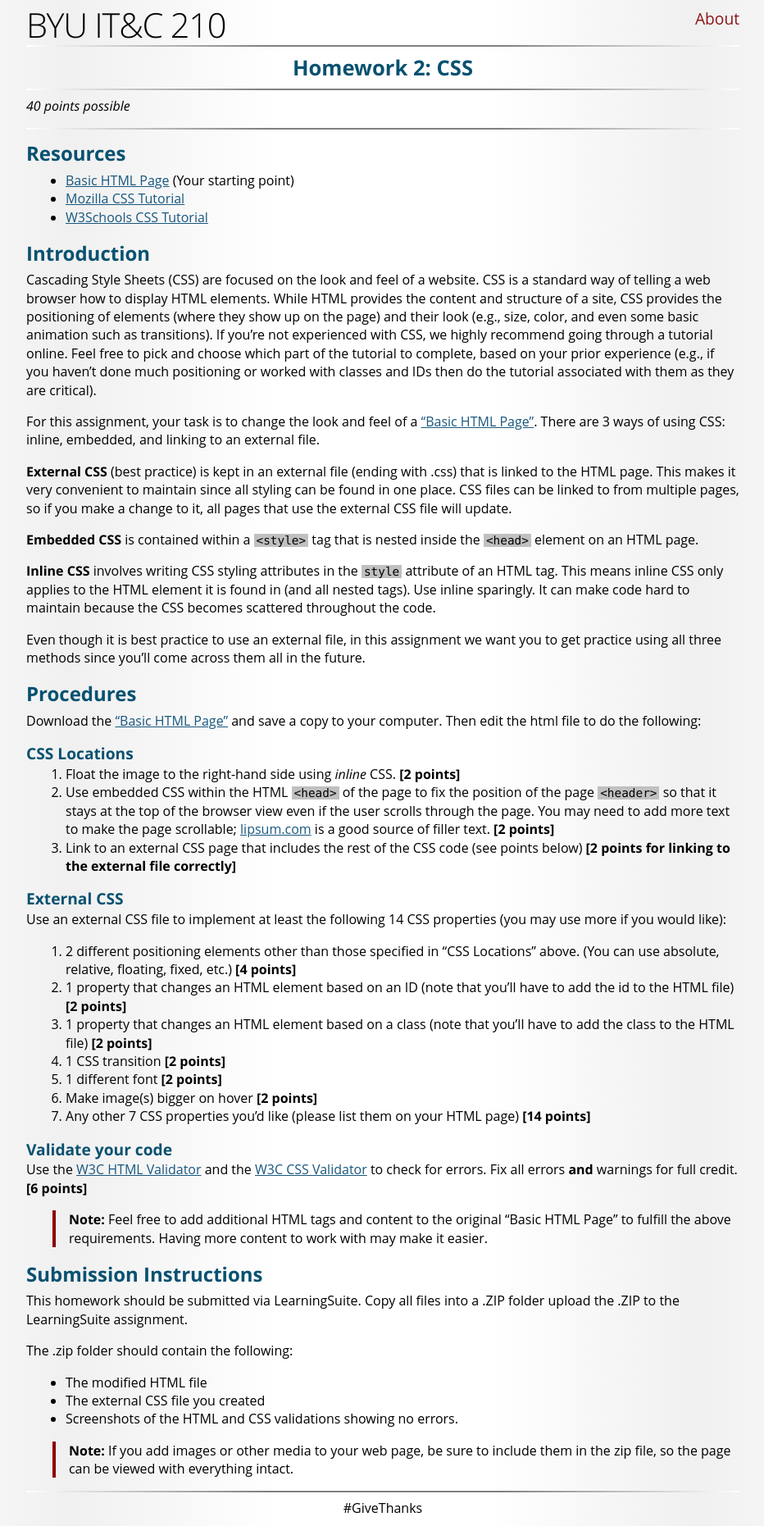
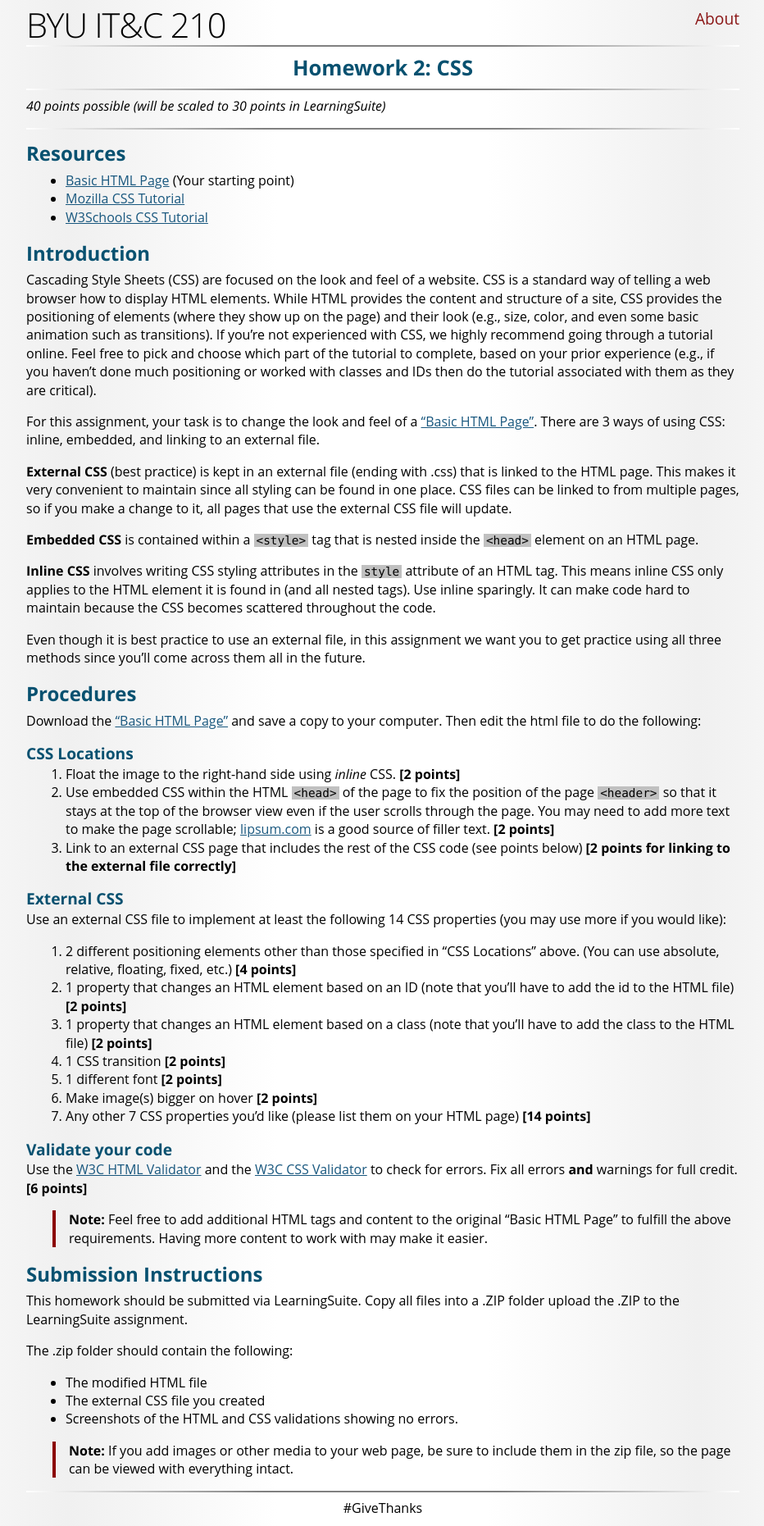
Before and after one commit to BYU-ITC-210/BYU-ITC-210.github.io, a Jekyll site: the page built from HW2-CSS.md, in a window 1280 px wide. Shown: the whole page at 82% size, without its empty margins (173-1105 px from the left). Built offline with Jekyll 4.4.1, drawn with Linux system fonts in a browser that asks for light colours; some web fonts are replaced.

Commit message:
Update HW2-CSS.md

```diff
--- a/HW2-CSS.md
+++ b/HW2-CSS.md
@@ -3,7 +3,7 @@ title: "Homework 2: CSS"
 ---
 ***
 
-*40 points possible*
+*40 points possible (will be scaled to 30 points in LearningSuite)*
 
 ***
 
```
